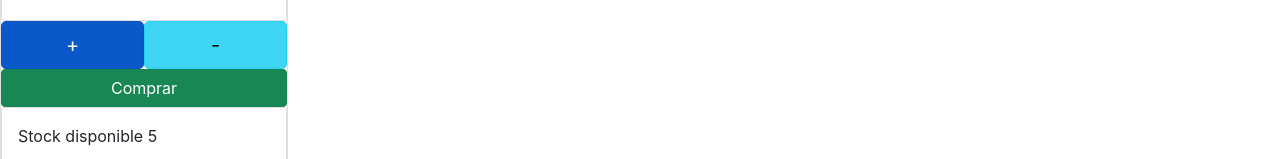
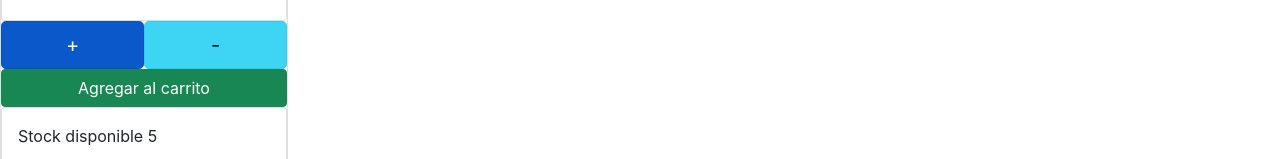
Before and after one commit to franco-pajello/tiendaShampooSolido, a React (Vite) app: page /detalle/0 in a window 1280 px wide. Shown: the part 472-631 px from the top of the page. Built offline with nearby package versions, Linux system fonts and the light colour scheme.

Commit message:
sincronizar counter, boton cambiante en itemDetail

```diff
--- a/src/App.jsx
+++ b/src/App.jsx
@@ -12,7 +12,6 @@ import Carrito from "./contenedores/CarritoContenedor/Carrito"
 
 function App() {
 
-
   return (
     <BrowserRouter>
       <div className="App">
@@ -23,7 +22,7 @@ function App() {
 
         <Routes>
 
-          <Route path="/" element={<ItemListContainer/>} />
+          <Route path="/" element={<ItemListContainer />} />
 
 
           <Route path="/detalle/:id" element={<ItemDetailContainer />} />
--- a/src/conponentesIndividuales/Item.jsx
+++ b/src/conponentesIndividuales/Item.jsx
@@ -19,7 +19,7 @@ const Item = ({ items = "item" }) => {
               <ListGroupItem>${items.precio}</ListGroupItem>
             </ListGroup>
           </Card.Body>
-         <Link to={`/detalle/${items.id}`} ><Button variant="primary">Detalle</Button></Link>
+          <Link to={`/detalle/${items.id}`} ><Button variant="primary">Detalle</Button></Link>
         </Card.Body>
       </Card>
     </>
--- a/src/conponentesIndividuales/ItemDetail.jsx
+++ b/src/conponentesIndividuales/ItemDetail.jsx
@@ -2,7 +2,18 @@ import Spinner from 'react-bootstrap/Spinner'
 import Button from 'react-bootstrap/Button'
 import Card from 'react-bootstrap/Card'
 import ItemCount from "../contenedores/itemCount/ItemCount"
+import { useState } from 'react'
+import { Link } from 'react-router-dom'
 const ItemDetail = ({ producto, Cargando }) => {
+
+  const [AgregarCarrito, ColocarAgregarCarrito] = useState(true)
+
+  console.log(AgregarCarrito)
+
+  function OnAdd() {
+    ColocarAgregarCarrito(false)
+  }
+
   return (
     <div>
       {Cargando ? <>
@@ -16,7 +27,7 @@ const ItemDetail = ({ producto, Cargando }) => {
           />
           Cargando...
         </Button>
-</> :   <Card style={{ width: '18rem' }} className="d-flex ">
+      </> : <Card style={{ width: '18rem' }} className="d-flex ">
         <Card.Img variant="top" src={producto.img} />
         <Card.Body>
           <Card.Title>{`${producto.nombre}`}</Card.Title>
@@ -24,8 +35,20 @@ const ItemDetail = ({ producto, Cargando }) => {
             {`${producto.detalle}`}
           </Card.Text>
         </Card.Body>
-        <ItemCount stock={5} inicial={0} onAdd={"onAdd"} />
-      </Card> }
+        {AgregarCarrito === true ?
+
+          <ItemCount stock={5} inicial={0} OnAdd={OnAdd} />
+          :
+          <>
+            <Link to="/carrito">
+              <Button variant="success" className="w-100">Ir al carrito</Button>
+            </Link>
+            <Link to="/"><Button variant="info" className="w-100">
+              Seguir comprando</Button>
+            </Link>
+          </>
+        }
+      </Card>}
 
     </div>
   )
--- a/src/contenedores/ItemListContainer/ItemListContainer.jsx
+++ b/src/contenedores/ItemListContainer/ItemListContainer.jsx
@@ -1,7 +1,6 @@
 import { useEffect, useState } from "react"
 import { ApiProductos } from "../../../ApiMock/ApiMockProductos";
 import ItemList from "../../conponentesIndividuales/ItemList";
-
 
 const ItemListContainer = () => {
 
@@ -18,7 +17,7 @@ const ItemListContainer = () => {
 
   return (
     <>
-      <ItemList productos={productos} Cargando={Cargando}/>
+      <ItemList productos={productos} Cargando={Cargando} />
     </>
 
   )
--- a/src/contenedores/ItenDetailContainer/ItemDetailContainer.jsx
+++ b/src/contenedores/ItenDetailContainer/ItemDetailContainer.jsx
@@ -6,7 +6,7 @@ import { useParams } from "react-router-dom";
 const ItemDetailContainer = () => {
   const [Cargando, setCargando] = useState(true)
   const [producto, setProductos] = useState({})
-  const {id} = useParams()
+  const { id } = useParams()
   useEffect(() => {
     ApiProductos(id)
       .then(dato => setProductos(dato))
--- a/src/contenedores/itemCount/ItemCount.jsx
+++ b/src/contenedores/itemCount/ItemCount.jsx
@@ -3,9 +3,7 @@ import Button from "react-bootstrap/Button"
 import CantidadIrem from "../../conponentesIndividuales/CantidadIrem"
 import StockDisponible from "../../conponentesIndividuales/StockDisponible"
 
-
-
-const ItemCount = ({ stock = "stok", inicial = "inicial", onAdd = "onAdd" }) => {
+const ItemCount = ({ stock = "stok", inicial = "inicial", OnAdd = "onAdd" }) => {
 
   const [count, cantidadTotal] = useState(inicial)
   const [stockTotal, stockDisponible] = useState(stock)
@@ -60,7 +58,7 @@ const ItemCount = ({ stock = "stok", inicial = "inicial", onAdd = "onAdd" }) =>
         <Button variant="info" size="lg" active className="w-50" onClick={restarCantidad}  >
           -
         </Button>
-        <Button variant="success" className="w-100" onClick={cantidadComprar}>Comprar</Button>
+        <Button variant="success" className="w-100" onClick={OnAdd}>Agregar al carrito</Button>
 
         <StockDisponible totalStock={stockTotal} />
       </div>
```
Also changed, not shown: src/conponentesIndividuales/ItemList.jsx (+4 -4 lines), src/conponentesIndividuales/Select.jsx (added, +8 -0 lines). Lines whose indentation alone changed are shown as unchanged.
